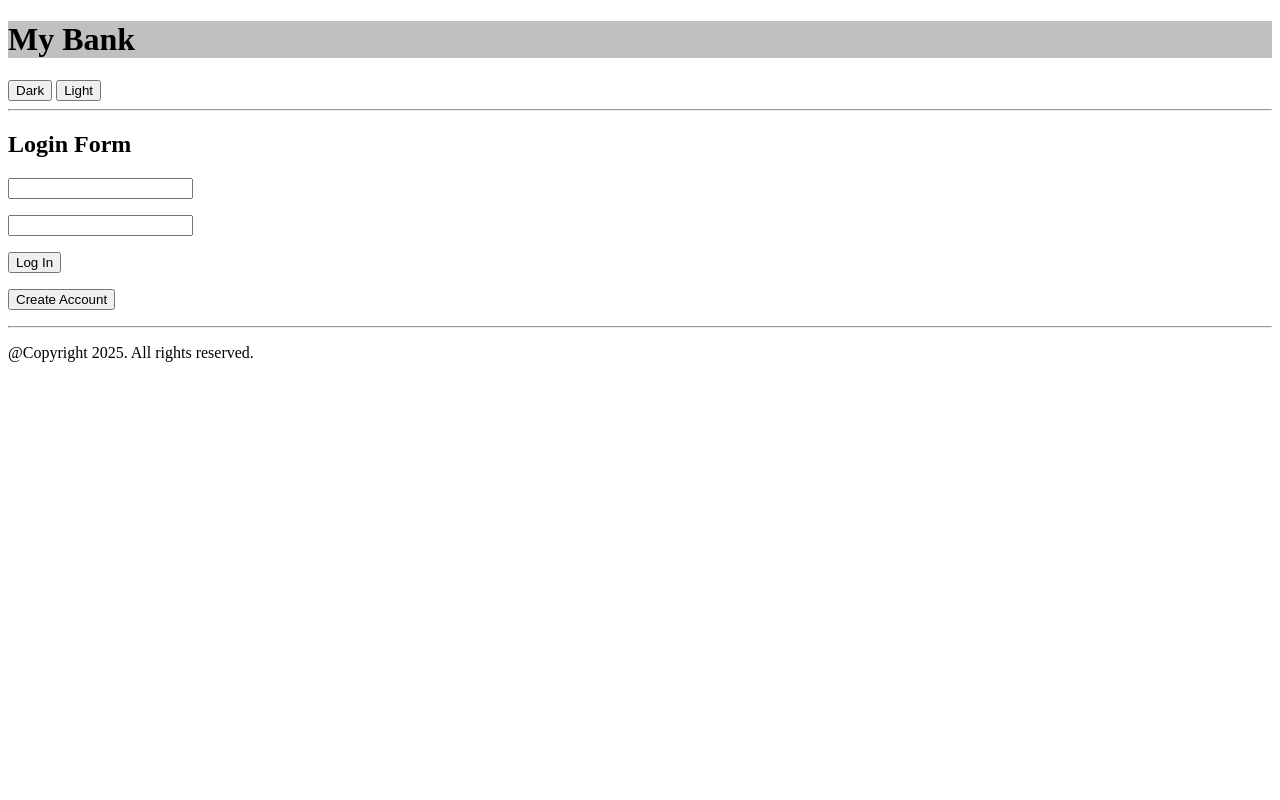
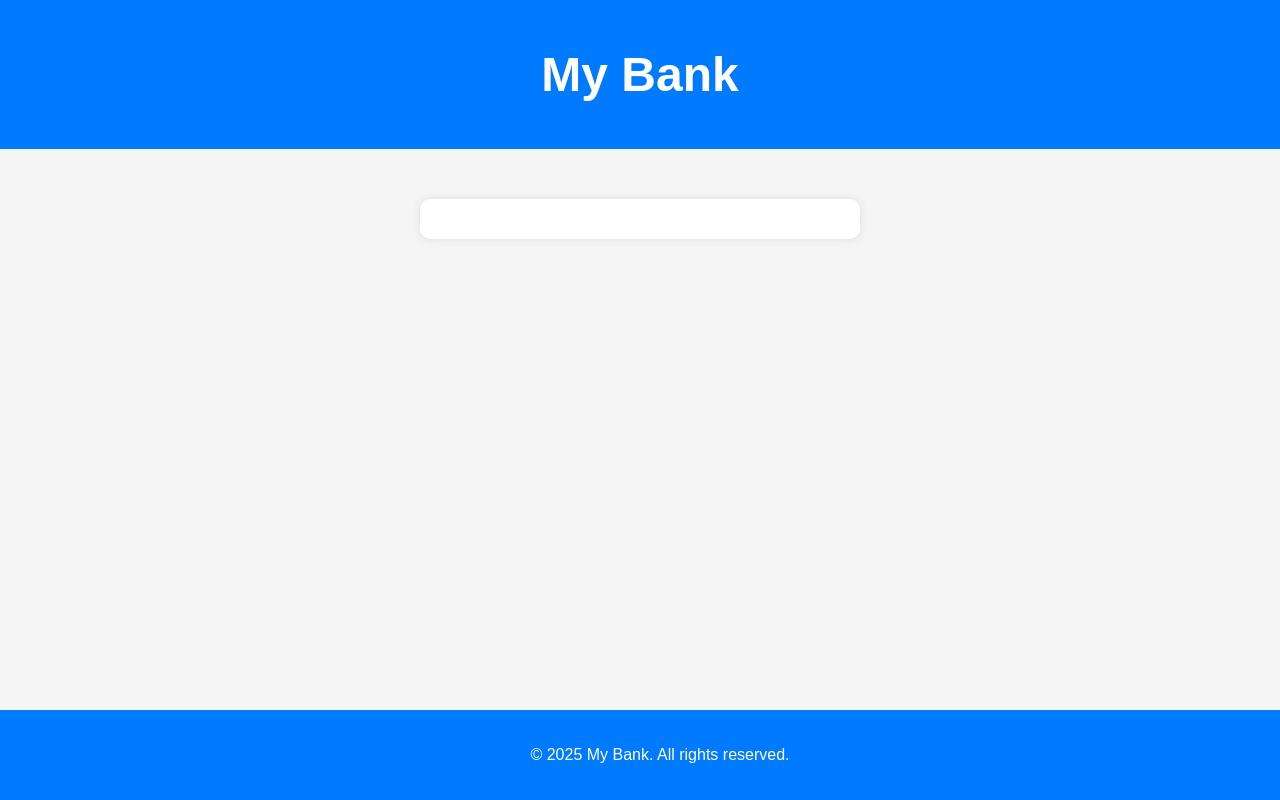
Before and after one commit to Srinaya29/bank, a plain HTML site: page index.html in a window 1280 px wide. Drawn offline with Linux system fonts and the light colour scheme.

Commit message:
modified

```diff
--- a/index.html
+++ b/index.html
@@ -7,12 +7,16 @@
     <link rel="stylesheet" href="styles.css">
 </head>
 <body>
-    <h1 class="header">My Bank</h1>
-    <button onclick="toggle('dark')">Dark</button>
-    <button onclick="toggle('light')">Light</button>
-    <hr />
+    <header class="navbar">
+        <h1>My Bank</h1>
+    </header>
+
+    <div id="root" class="container"></div>
+
+    <footer class="footer">
+        <p>&copy; 2025 My Bank. All rights reserved.</p>
+    </footer>
+
     <script src="index.js"></script>
-    <hr />
-    <p>@Copyright 2025. All rights reserved.</p>
 </body>
 </html>
--- a/styles.css
+++ b/styles.css
@@ -1,3 +1,69 @@
-.header {
-    background-color: silver;
+/* General Styles */
+body {
+    font-family: Arial, sans-serif;
+    margin: 0;
+    padding: 0;
+    background-color: #f5f5f5;
+    color: #333;
 }
+
+/* Navbar */
+.navbar {
+    background-color: #007bff;
+    color: white;
+    padding: 15px;
+    text-align: center;
+    font-size: 24px;
+    font-weight: bold;
+}
+
+/* Main Container */
+.container {
+    max-width: 400px;
+    margin: 50px auto;
+    background: white;
+    padding: 20px;
+    border-radius: 10px;
+    box-shadow: 0px 0px 10px rgba(0, 0, 0, 0.1);
+}
+
+/* Input Fields */
+input, select, button {
+    width: 100%;
+    padding: 10px;
+    margin: 10px 0;
+    border-radius: 5px;
+    border: 1px solid #ccc;
+    font-size: 16px;
+}
+
+/* Buttons */
+button {
+    background-color: #28a745;
+    color: white;
+    cursor: pointer;
+    border: none;
+    font-weight: bold;
+}
+
+button:hover {
+    background-color: #218838;
+}
+
+/* Error Message */
+#msg {
+    color: red;
+    font-weight: bold;
+    margin-top: 10px;
+}
+
+/* Footer */
+.footer {
+    text-align: center;
+    padding: 20px;
+    background-color: #007bff;
+    color: white;
+    position: fixed;
+    width: 100%;
+    bottom: 0;
+}
```
